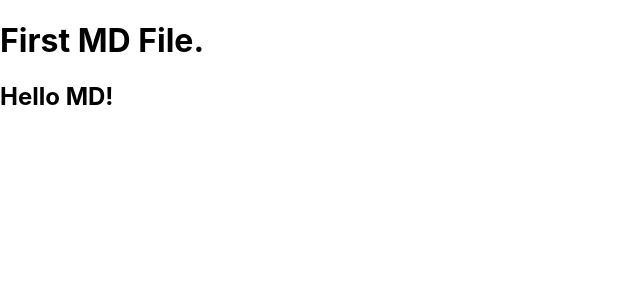
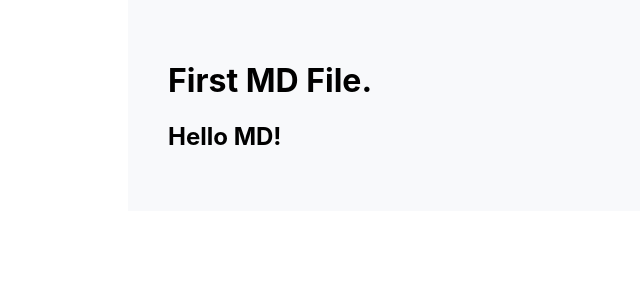
Before and after one commit to SaeWooKKang/next-blog, a Next.js app: page /posts/1 in a window 1280 px wide. Shown: the top 300 px of the page, without its empty margins (0-640 px from the left). Built offline with nearby package versions, Linux system fonts and the light colour scheme.

Commit message:
design: post temporary design

```diff
--- a/pages/posts/[id].tsx
+++ b/pages/posts/[id].tsx
@@ -20,12 +20,24 @@ export const getStaticProps = ({ params }: { params: { id: string } }) => {
 const Post = ({ fallback } :{ fallback: { ['api']: string }}) => {
   return (
     <SWRConfig value={{ fallback }}>
-      <Article />
+      <Layout>
+        <Article />
+      </Layout>
     </SWRConfig>
   );
 }
 
 export default Post;
+
+const Layout = ({ children }: {children: JSX.Element}) => {
+  return (
+    <div className='post-layout' style={{ backgroundColor: '#f8f9fb', width: '80%', margin: '0 auto' }}>
+      <div style={{padding: '40px'}}>
+        { children }
+      </div>
+    </div>
+  );
+}
 
 const Article = () => {
   const { query } = useRouter();
--- a/styles/globals.css
+++ b/styles/globals.css
@@ -24,3 +24,10 @@ a {
     background: black;
   }
 }
+ul {
+  padding: 20;
+}
+pre {
+  padding: 15px 10px;
+  background-color: rgb(236, 236, 236);
+}
```
